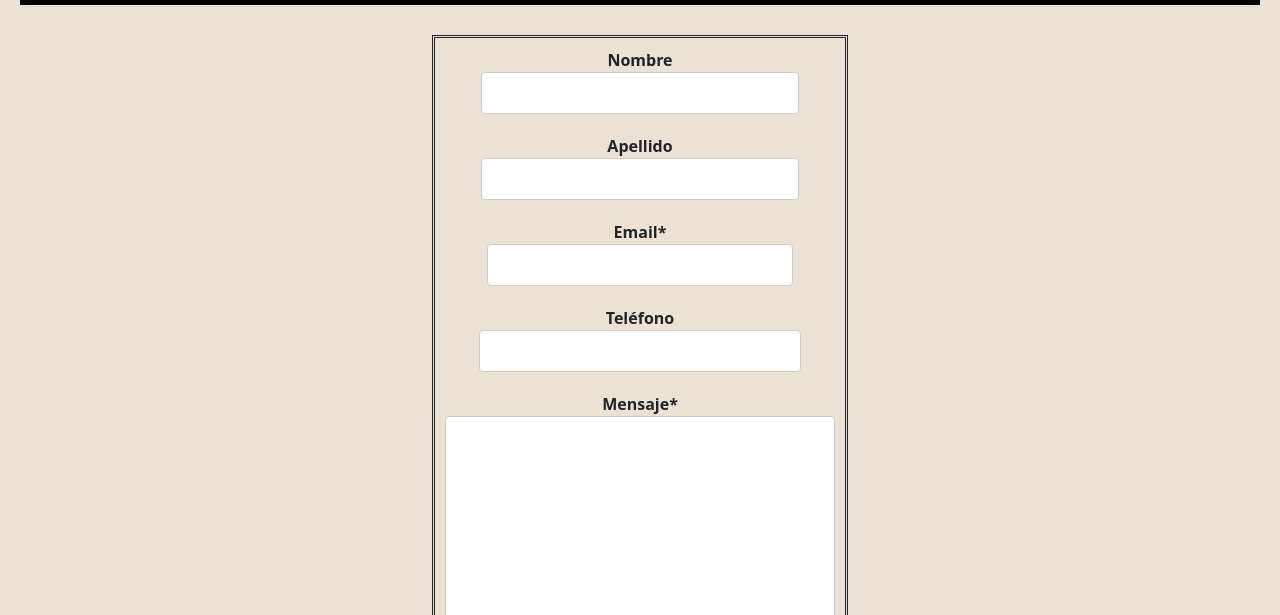
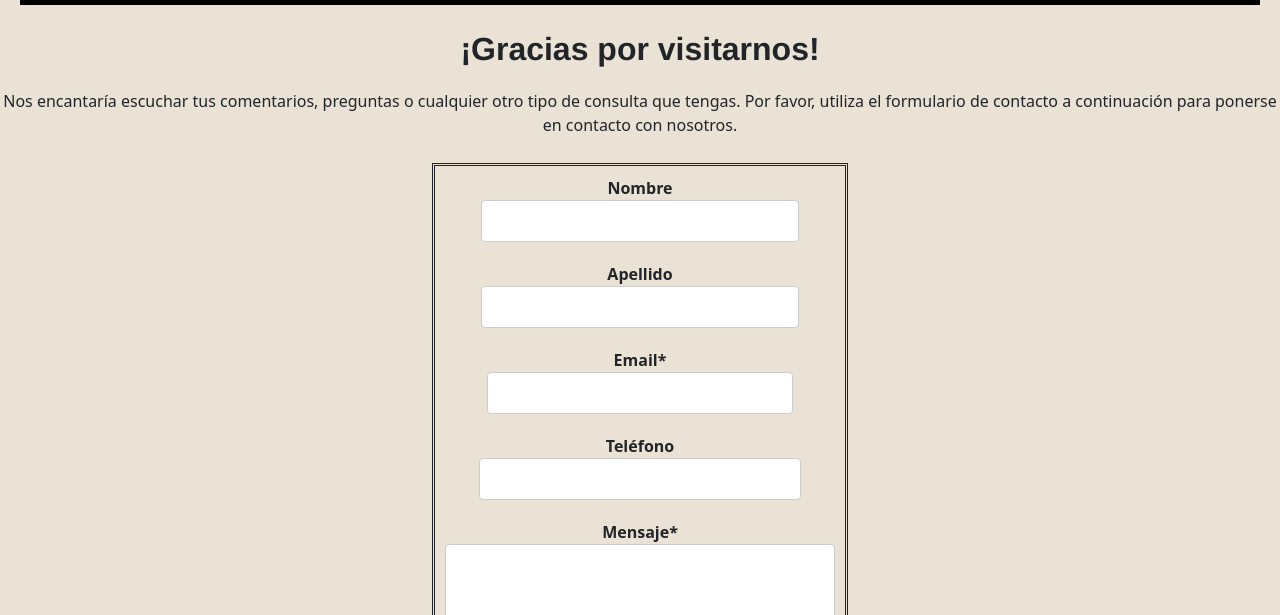
Before and after one commit to Lupradoa/PreEntrega2Prado, a website: page paginas/contacto.html in a window 1280 px wide. Shown: the part 185-800 px from the top of the page. Drawn offline with nearby package versions, Linux system fonts and the light colour scheme.

Commit message:
final correcciones

```diff
--- a/paginas/contacto.html
+++ b/paginas/contacto.html
@@ -44,6 +44,7 @@
             </nav>
     </header>
     <main>
+      <p class="contacto">¡Gracias por visitarnos!</p> <p>Nos encantaría escuchar tus comentarios, preguntas o cualquier otro tipo de consulta que tengas. Por favor, utiliza el formulario de contacto a continuación para ponerse en contacto con nosotros.</p>
       <form class="formulario">
       <div class="cuadros" >
         <label for="name"> Nombre</label>
--- a/scss/_contacto.scss
+++ b/scss/_contacto.scss
@@ -1,3 +1,8 @@
+.contacto{
+  font-weight: 700;
+  font-family: 'Franklin Gothic Medium', 'Arial Narrow', Arial, sans-serif;
+  font-size: 2rem;
+}
 .formulario {
     display: flex;
     flex-direction: column;
--- a/scss/_impresion3d.scss
+++ b/scss/_impresion3d.scss
@@ -10,7 +10,6 @@ main{
                 font-family:'Franklin Gothic Medium', 'Arial Narrow', Arial, sans-serif;
                 font-weight: normal;
                 padding: 10px;
-                font-style:italic;
                 font-size: 1.5rem;
             }
             p{
--- a/scss/_mediaqueries.scss
+++ b/scss/_mediaqueries.scss
@@ -217,6 +217,8 @@
                           }
 
                           .novedades img {
+                            display: flex;
+                            flex-direction: column;
                             width: 100%;
                             margin-bottom: 10px;
                           }
```
Also changed, not shown: css/estilo.css.
